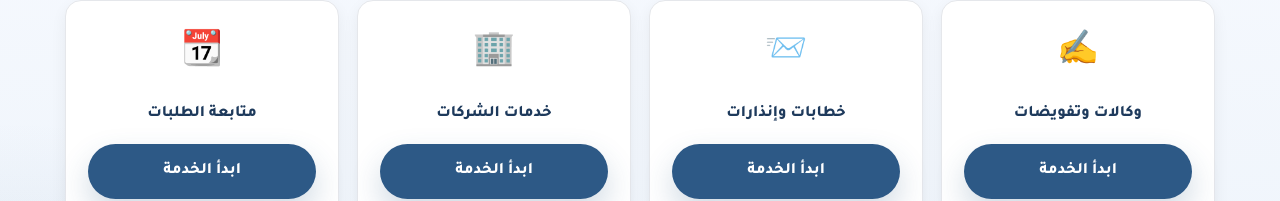
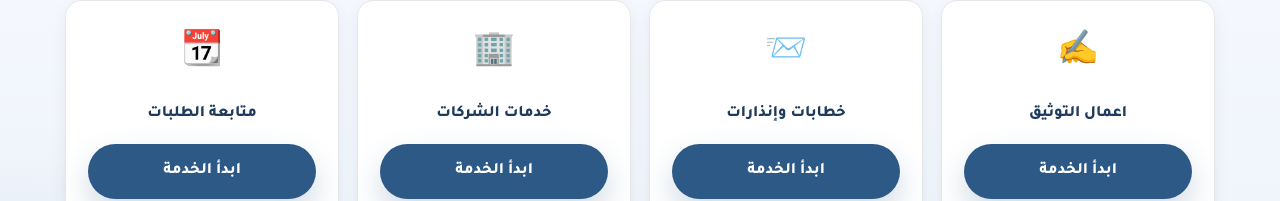
Before and after one commit to re87-cpu/faris-smart, a React (Vite) app: page /services in a window 1280 px wide. Shown: the part 612-813 px from the top of the page. Built offline with nearby package versions, Linux system fonts and the light colour scheme; no server answers.

Commit message:
update: text content

```diff
--- a/src/pages/ClientServices.jsx
+++ b/src/pages/ClientServices.jsx
@@ -9,7 +9,7 @@ const services = [
   { title: "صياغة العقود", icon: "📝" },
   { title: "مراجعة العقود", icon: "📄" },
   { title: "مذكرات ولوائح", icon: "📑" },
-  { title: "وكالات وتفويضات", icon: "✍️" },
+  { title: "اعمال التوثيق", icon: "✍️" },
   { title: "خطابات وإنذارات", icon: "📨" },
   { title: "خدمات الشركات", icon: "🏢" },
   { title: "متابعة الطلبات", icon: "📆" },
```
